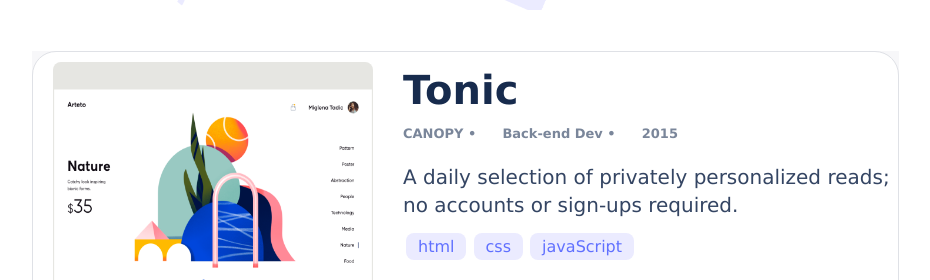
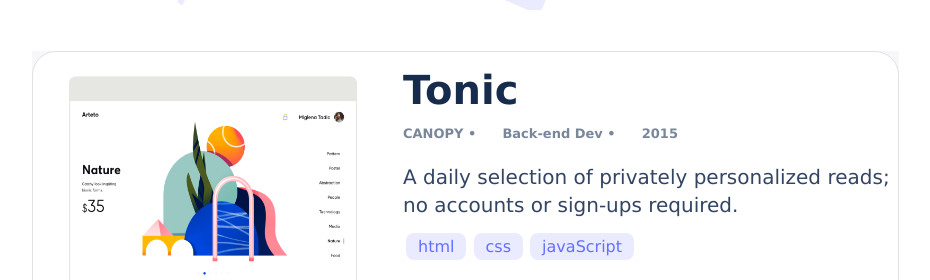
Before and after one commit to Geoelycom/M-portfolio, a website: page index.html in a window 1280 px wide. In both pictures the pointer is over the picture 446 px from the left and 689 px from the top of the page. Shown: the part 485-765 px from the top of the page, without its empty margins (233-1163 px from the left). Drawn offline with Linux system fonts and the light colour scheme.

Commit message:
Added transition scale to work images

```diff
--- a/styles/style.css
+++ b/styles/style.css
@@ -868,4 +868,13 @@
     font-size: 17px;
     color: #2230d2;
   }
+
+  .grid-container section img{
+    transition: transform .5s ease-in-out;
+  }
+
+  .grid-container section img:hover {
+    transform: scale(0.9);
+  }
+
 }
```
